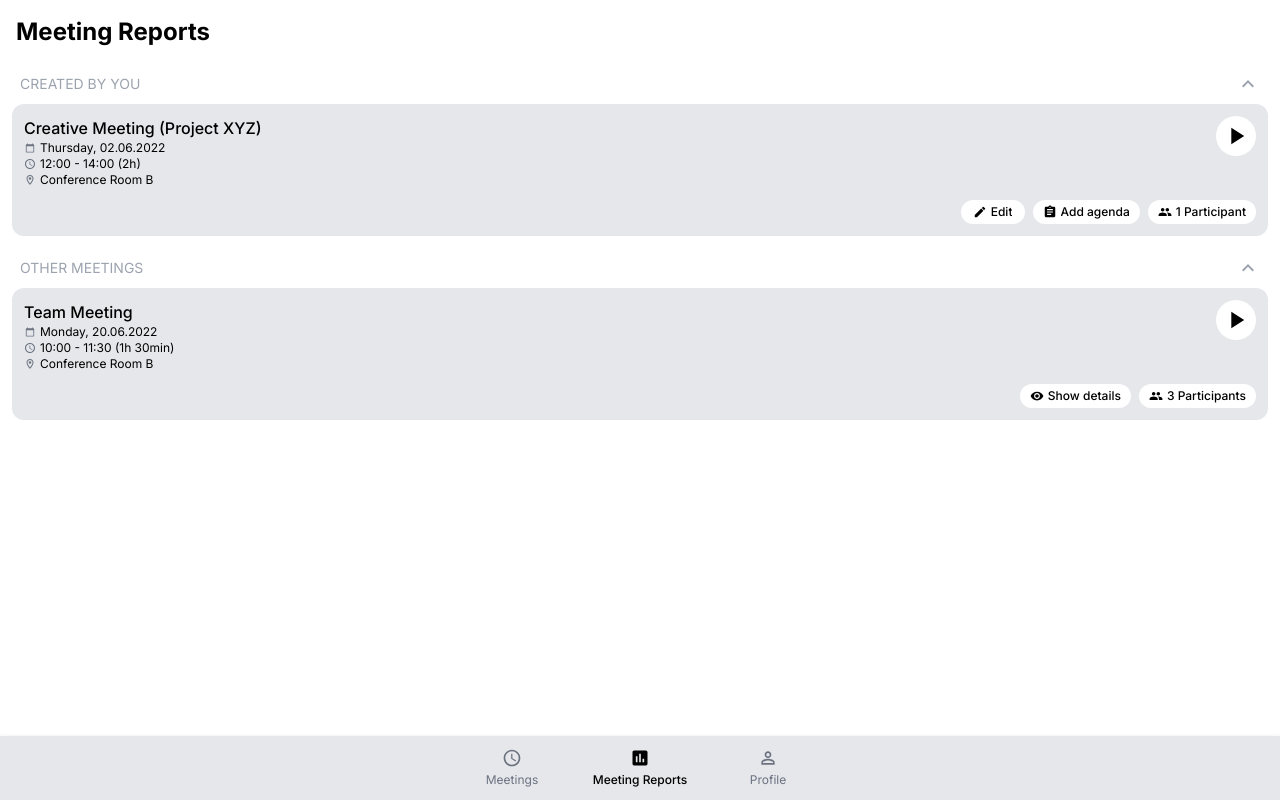
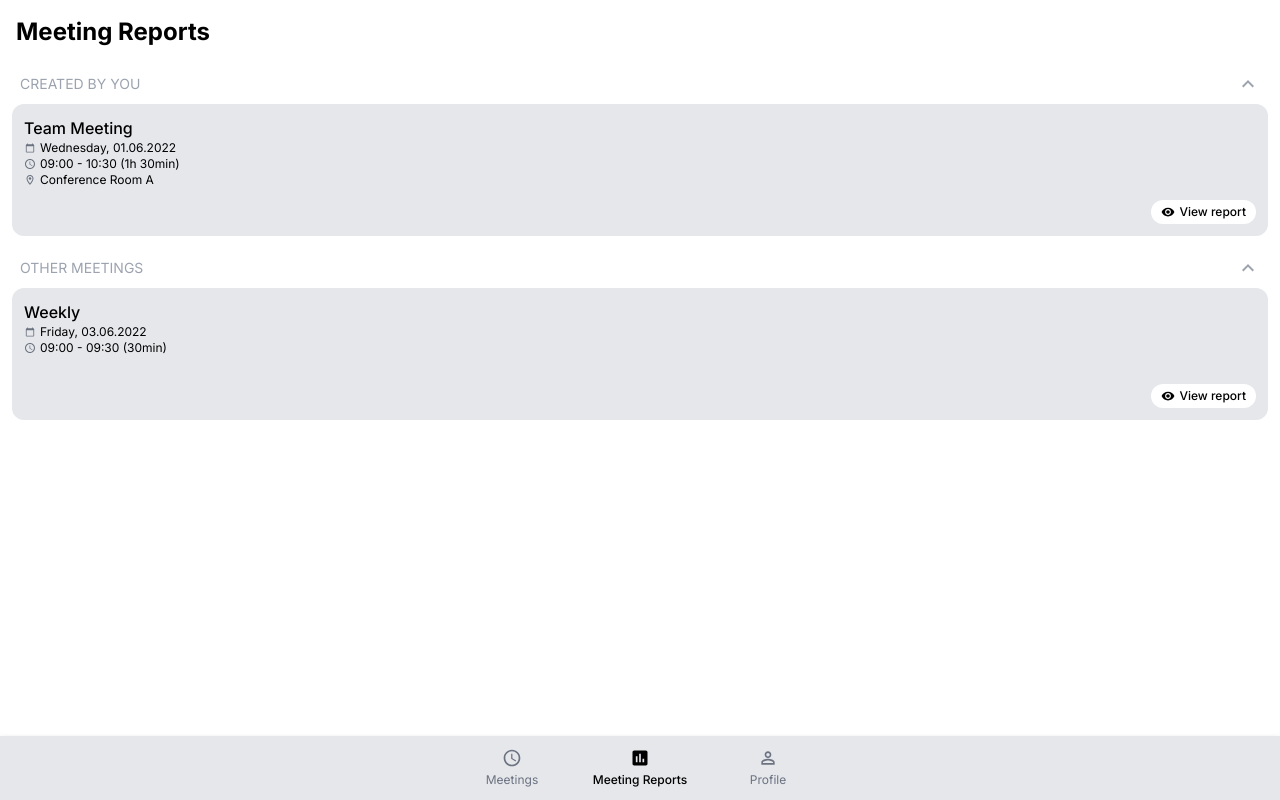
Before and after one commit to schmidt-timo/Meeting-Support-App, a Next.js app: page /reports in a window 1280 px wide. Built offline with nearby package versions, Linux system fonts and the light colour scheme.

Commit message:
Fix Reports View

```diff
--- a/components/MeetingInfoBox/MeetingInfoBox.tsx
+++ b/components/MeetingInfoBox/MeetingInfoBox.tsx
@@ -114,12 +114,12 @@ const MeetingInfoBox = ({ meeting }: Props) => {
         {/* // TODO: Replace timoschmidt with current user id */}
         {!meeting.completed && meeting.createdBy !== "timoschmidt" && (
           <MeetingInfoBoxButton symbol="WATCH">
-            Show details
+            View details
           </MeetingInfoBoxButton>
         )}
         {meeting.completed && (
           <MeetingInfoBoxButton symbol="WATCH">
-            Show report
+            View report
           </MeetingInfoBoxButton>
         )}
         {!meeting.completed && meeting.participants && (
--- a/pages/reports.tsx
+++ b/pages/reports.tsx
@@ -1,14 +1,14 @@
 import type { NextPage } from "next";
 import { exampleMeetings } from "../utils/exampleData";
 import MeetingReportsPage from "../components/views/MeetingReportsPage";
-import { filterPendingMeetings } from "../utils/filtering";
+import { filterCompletedMeetings } from "../utils/filtering";
 
 // TODO: REPLACE: Get userId and load meetings
 const meetings = exampleMeetings;
 const userId = "timoschmidt";
 
 const Reports: NextPage = () => {
-  const filteredMeetings = filterPendingMeetings(meetings);
+  const filteredMeetings = filterCompletedMeetings(meetings);
 
   return <MeetingReportsPage userId={userId} meetings={filteredMeetings} />;
 };
```
